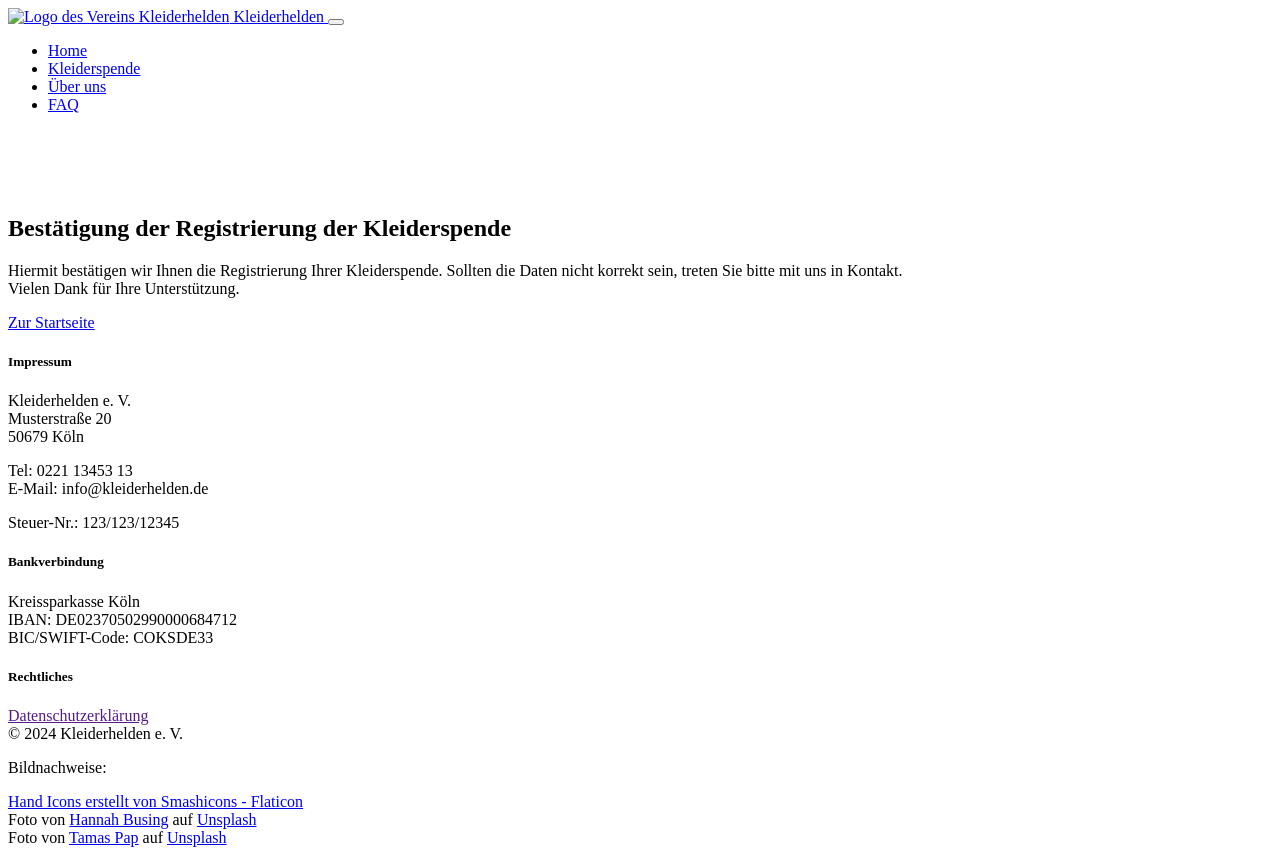
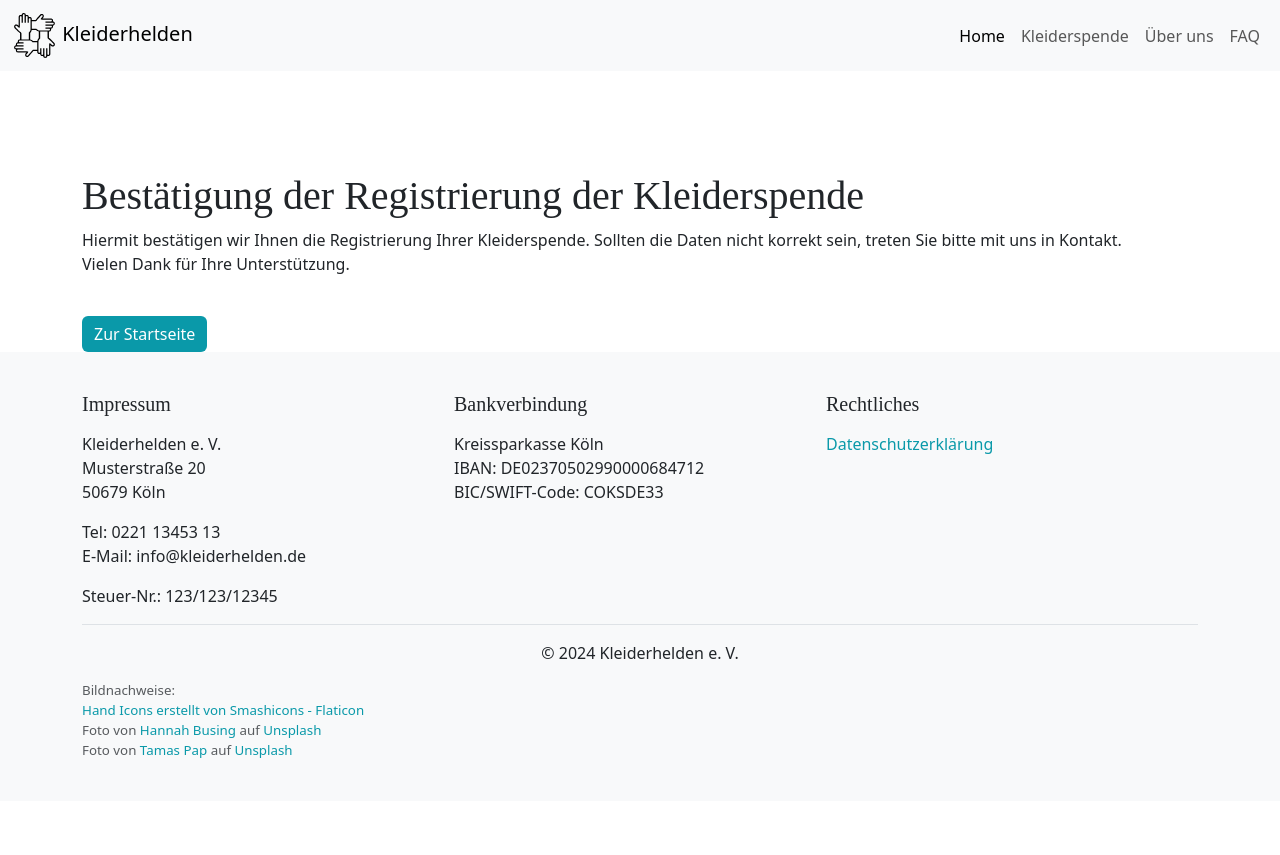
Before and after one commit to linda-mb/IPWA01-01, a plain HTML site: page abschluss.html in a window 1280 px wide. After the commit the page ends 801 px from the top, so only its background shows below. Drawn offline with Linux system fonts and the light colour scheme; the site is published under a folder, as on GitHub Pages, so addresses that start at the root find nothing; a web font is replaced by a local one.

Commit message:
update relative file path

```diff
--- a/abschluss.html
+++ b/abschluss.html
@@ -9,16 +9,16 @@
         content="Registrieren Sie Ihre Kleiderspende und helfen Sie Menschen in Not. Kleiderhelden e. V. macht es einfach und bequem.">
 
     <!-- Bootstrap CSS-->
-    <link rel="stylesheet" href="/assets/bootstrap/css/bootstrap.min.css">
+    <link rel="stylesheet" href="assets/bootstrap/css/bootstrap.min.css">
 
     <!-- Custom CSS -->
-    <link rel="stylesheet" href="/styles/styles.css" type="text/css">
+    <link rel="stylesheet" href="styles/styles.css" type="text/css">
     <!--Fonts-->
-    <link rel="stylesheet" href="/styles/fonts.css" type="text/css">
+    <link rel="stylesheet" href="styles/fonts.css" type="text/css">
 
     <!--fontawesome solid-->
-    <link href="/assets/fontawesome/css/fontawesome.css" rel="stylesheet" />
-    <link href="/assets/fontawesome/css/solid.css" rel="stylesheet" />
+    <link href="assets/fontawesome/css/fontawesome.css" rel="stylesheet" />
+    <link href="assets/fontawesome/css/solid.css" rel="stylesheet" />
 
     <title>Kleiderspenden-Registrierung</title>
 </head>
@@ -28,7 +28,7 @@
         <nav class="navbar navbar-expand-lg bg-body-tertiary" aria-label="Kleiderspenden-Registrierung">
             <div class="container-fluid">
               <a class="navbar-brand" href="/index.html">
-                <img src="/assets/img/teamwork-together-icon.svg" width="45" height="45" alt="Logo des Vereins Kleiderhelden">
+                <img src="assets/img/teamwork-together-icon.svg" width="45" height="45" alt="Logo des Vereins Kleiderhelden">
                 Kleiderhelden
             </a>
               <button class="navbar-toggler" type="button" data-bs-toggle="collapse" data-bs-target="#navbarKleiderRegistrierung" aria-controls="navbarKleiderRegistrierung" aria-expanded="false" aria-label="Toggle navigation">
@@ -41,13 +41,13 @@
                         <a class="nav-link active" aria-current="page" href="index.html">Home</a>
                     </li>
                     <li class="nav-item">
-                        <a class="nav-link" href="/index.html#registrierungKleiderspende">Kleiderspende</a>
+                        <a class="nav-link" href="index.html#registrierungKleiderspende">Kleiderspende</a>
                     </li>
                     <li class="nav-item">
-                        <a class="nav-link" href="/index.html#ueberUns">Über uns</a>
+                        <a class="nav-link" href="index.html#ueberUns">Über uns</a>
                     </li>
                     <li class="nav-item">
-                        <a class="nav-link" href="/faq.html">FAQ</a>
+                        <a class="nav-link" href="faq.html">FAQ</a>
                     </li>
                 </ul>
 
@@ -65,7 +65,7 @@
         <!-- Hier wird die Information angezeigt -->
         <div id="ausgabe"></div>
 
-        <a class="btn btn-primary mt-4" href="/index.html">Zur Startseite</a>
+        <a class="btn btn-primary mt-4" href="index.html">Zur Startseite</a>
     </section>
     </main>
 
@@ -108,7 +108,7 @@
     <script src="assets/bootstrap/js/bootstrap.bundle.min.js"></script>
 
     <!--eigenes Skript-->
-    <script src="/scripts/abschluss.js"></script>
+    <script src="scripts/abschluss.js"></script>
 </body>
 
 </html>
--- a/styles/fonts.css
+++ b/styles/fonts.css
@@ -4,7 +4,7 @@
     font-style: italic;
     font-weight: 100 900;
     font-display: swap;
-    src: url(/assets/fonts/latin-ext-montserrat-italic.woff2) format('woff2');
+    src: url(assets/fonts/latin-ext-montserrat-italic.woff2) format('woff2');
     unicode-range: U+0100-02AF, U+0304, U+0308, U+0329, U+1E00-1E9F, U+1EF2-1EFF, U+2020, U+20A0-20AB, U+20AD-20C0, U+2113, U+2C60-2C7F, U+A720-A7FF;
   }
   /* latin */
@@ -13,7 +13,7 @@
     font-style: italic;
     font-weight: 100 900;
     font-display: swap;
-    src: url(/assets/fonts/latin-montserrat-italic.woff2) format('woff2');
+    src: url(assets/fonts/latin-montserrat-italic.woff2) format('woff2');
     unicode-range: U+0000-00FF, U+0131, U+0152-0153, U+02BB-02BC, U+02C6, U+02DA, U+02DC, U+0304, U+0308, U+0329, U+2000-206F, U+2074, U+20AC, U+2122, U+2191, U+2193, U+2212, U+2215, U+FEFF, U+FFFD;
   }
 
@@ -23,7 +23,7 @@
     font-style: normal;
     font-weight: 100 900;
     font-display: swap;
-    src: url(/assets/fonts/latin-ext-montserrat-normal.woff2) format('woff2');
+    src: url(assets/fonts/latin-ext-montserrat-normal.woff2) format('woff2');
     unicode-range: U+0100-02AF, U+0304, U+0308, U+0329, U+1E00-1E9F, U+1EF2-1EFF, U+2020, U+20A0-20AB, U+20AD-20C0, U+2113, U+2C60-2C7F, U+A720-A7FF;
   }
   /* latin */
@@ -32,6 +32,6 @@
     font-style: normal;
     font-weight: 100 900;
     font-display: swap;
-    src: url(/assets/fonts/latin-montserrat-normal.woff2) format('woff2');
+    src: url(assets/fonts/latin-montserrat-normal.woff2) format('woff2');
     unicode-range: U+0000-00FF, U+0131, U+0152-0153, U+02BB-02BC, U+02C6, U+02DA, U+02DC, U+0304, U+0308, U+0329, U+2000-206F, U+2074, U+20AC, U+2122, U+2191, U+2193, U+2212, U+2215, U+FEFF, U+FFFD;
   }
--- a/styles/styles.css
+++ b/styles/styles.css
@@ -68,7 +68,7 @@ input[type='checkbox'] {
 }
 
 .hero-image {
-    background-image: linear-gradient(180deg, rgba(0, 0, 0, 0.3), rgba(0, 0, 0, 0.1)), url("/assets/img/unsplash-clothing-hero.jpg");
+    background-image: linear-gradient(180deg, rgba(0, 0, 0, 0.3), rgba(0, 0, 0, 0.1)), url("assets/img/unsplash-clothing-hero.jpg");
     height: 600px;
     background-position: center;
     background-repeat: no-repeat;
@@ -161,7 +161,7 @@ input:focus:invalid {
 }
 
 .team-image {
-    background-image: url("/assets/img/unsplash-team.jpg");
+    background-image: url("assets/img/unsplash-team.jpg");
     background-position: center;
     background-size: cover;
     min-height: 400px;
```
Also changed, not shown: faq.html (+9 -9 lines), index.html (+10 -10 lines).
